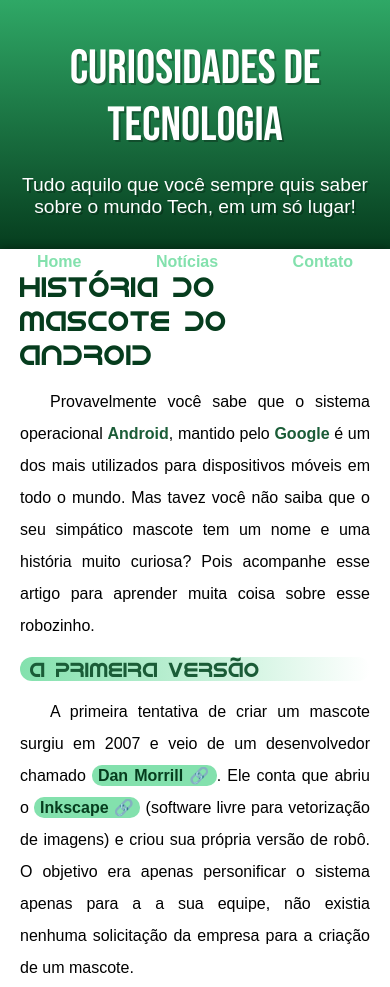
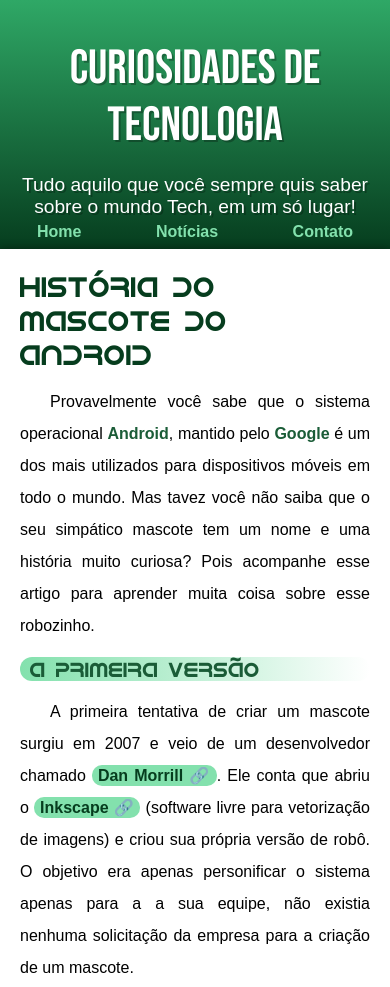
Before and after one commit to jwrdwn/site-do-android, a plain HTML site: page index.html in a window 390 px wide. Shown: the top 987 px of the page. Drawn offline with Linux system fonts and the light colour scheme.

Commit message:
Melhorias no CSS

```diff
--- a/style.css
+++ b/style.css
@@ -41,9 +41,7 @@ header {
     font-size: 1.2em;
     text-shadow: 2px 2px 0px rgb(0 0 0 / 27%);
     max-width: 600px;
-    padding-right: 10px;
-    padding-left: 10px;
-    padding-bottom: 35px;
+    padding: 0 10px 35px;
     margin: auto;
 }
 
@@ -53,8 +51,7 @@ nav {
 
 #navegacao a {
     color: #83e1ad;
-    margin-right: 25px;
-    margin-left: 25px;
+    margin: 0 25px;
     padding: 10px;
     border-radius: 25px;
     font-weight: bold;
@@ -222,3 +219,9 @@ li {
     margin: -10px -10px 0px -10px;
     border-radius: 10px 10px 0px 0px;
 }
+
+@media (max-width: 425px){
+    #subtitulo-site {
+        padding: 0 10px 5px;
+    }
+}
```
